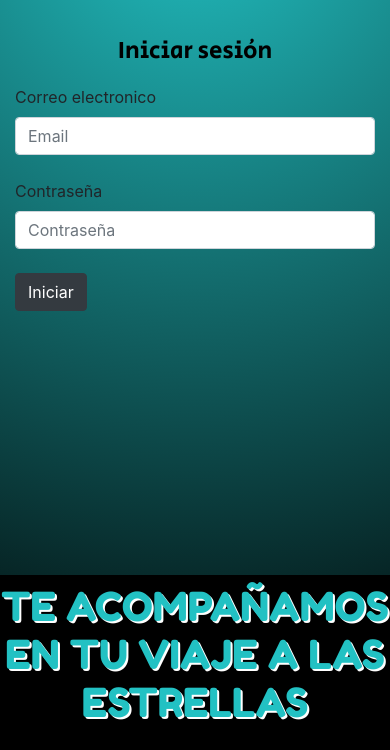
After one commit to Duque02/trabajo_final_php, a PHP site: page /iniciarCuenta.php in a window 390 px wide. The commit adds this page. Shown: the part 967-1717 px from the top of the page. Run offline with PHP 8.4, Linux system fonts and the light colour scheme.

Commit message:
modificacion de titulos y diseño

```diff
--- /dev/null
+++ b/iniciarCuenta.php
@@ -0,0 +1,53 @@
+<!DOCTYPE html>
+<html lang="en">
+
+<head>
+    <meta charset="UTF-8">
+    <meta http-equiv="X-UA-Compatible" content="IE=edge">
+    <meta name="viewport" content="width=device-width, initial-scale=1.0">
+    <title>Document</title>
+    <link rel="stylesheet" href="style.css">
+    <link rel="stylesheet" href="https://cdn.jsdelivr.net/npm/bootstrap@4.3.1/dist/css/bootstrap.min.css" integrity="sha384-ggOyR0iXCbMQv3Xipma34MD+dH/1fQ784/j6cY/iJTQUOhcWr7x9JvoRxT2MZw1T" crossorigin="anonymous">
+</head>
+
+<body>
+
+
+    <?php
+    require("header.php");
+    ?>
+
+    <div class="container">
+        <div class="row">
+            <div class="col-md-3">
+                <img src="https://cdn-icons-png.flaticon.com/512/45/45637.png" class="img" alt="ERROR 404 NOT FOUND" width="1000%">
+            </div>
+            <div class="col-md-4">
+                <p class="styleText"> ¡Estas a un paso de entrar en nuestra pagina! solo te falta iniciar sesión :D
+                    <img src="https://i.pinimg.com/originals/7d/06/89/7d06892c21cd9b97f2b52eb67013de1c.png" class="img-fluid" alt="Responsive image">
+                </p>
+
+            </div>
+
+            <div class="col-md-5">
+                <p class="subtitulo"> Iniciar sesión </p>
+
+                <form method="POST" action="verificacionCuenta.php">
+                    <label for="exampleInputEmail1" class="form-label"> Correo electronico </label>
+                    <input type="email" placeholder="Email" class="form-control" id="exampleInputEmail1" aria-describedby="emailHelp" name="correo">
+                    <br>
+                    <label for="exampleInputPassword1" class="form-label"> Contraseña </label>
+                    <input type="password" placeholder="Contraseña" class="form-control" id="exampleInputPassword1" name="password">
+                    <br>
+                    <button type="submit" class="btn btn-dark"> Iniciar </button>
+                    <br> <br> <br> <br> <br> <br> <br> <br> <br> <br> <br> <br>
+                </form>
+            </div>
+        </div>
+    </div>
+    <?php
+    require("footer.php")
+    ?>
+</body>
+
+</html>
--- a/registro.php
+++ b/registro.php
@@ -25,6 +25,6 @@
     $session = new Session();
     $session->guardarIdUsuario($resultado);
 
-    header("Location: home.php");
+    header("Location: iniciarCuenta.php");
+
     exit();
-?>
--- a/style.css
+++ b/style.css
@@ -69,14 +69,6 @@ body {
 }
 
 
-.boton {
-    background-color: rgb(151, 132, 168);
-    border-color: black;
-    margin-left: 40%;
-    font-size: 100%;
-}
-
-
 footer {
     padding-top: 2%;
     padding-bottom: 2%;
--- a/iniciarSesion.php
+++ b/verificacionCuenta.php
@@ -4,8 +4,8 @@
 
     $db = new Database();
 
-    $correo = $_POST['email'];
-    $password = $_POST['contrasena'];
+    $correo = $_POST['correo'];
+    $password = $_POST['password'];
 
     $usuario = $db->validarSession($correo, $password);
 
@@ -19,4 +19,3 @@
     $session->guardarIdUsuario($usuario['id']);
     header("Location: home.php");
     exit();
-?>
```
Also changed, not shown: crearCuenta.php (renamed from index.php, +10 -9 lines), iniciarSesionVista.php (deleted, +0 -17 lines).
